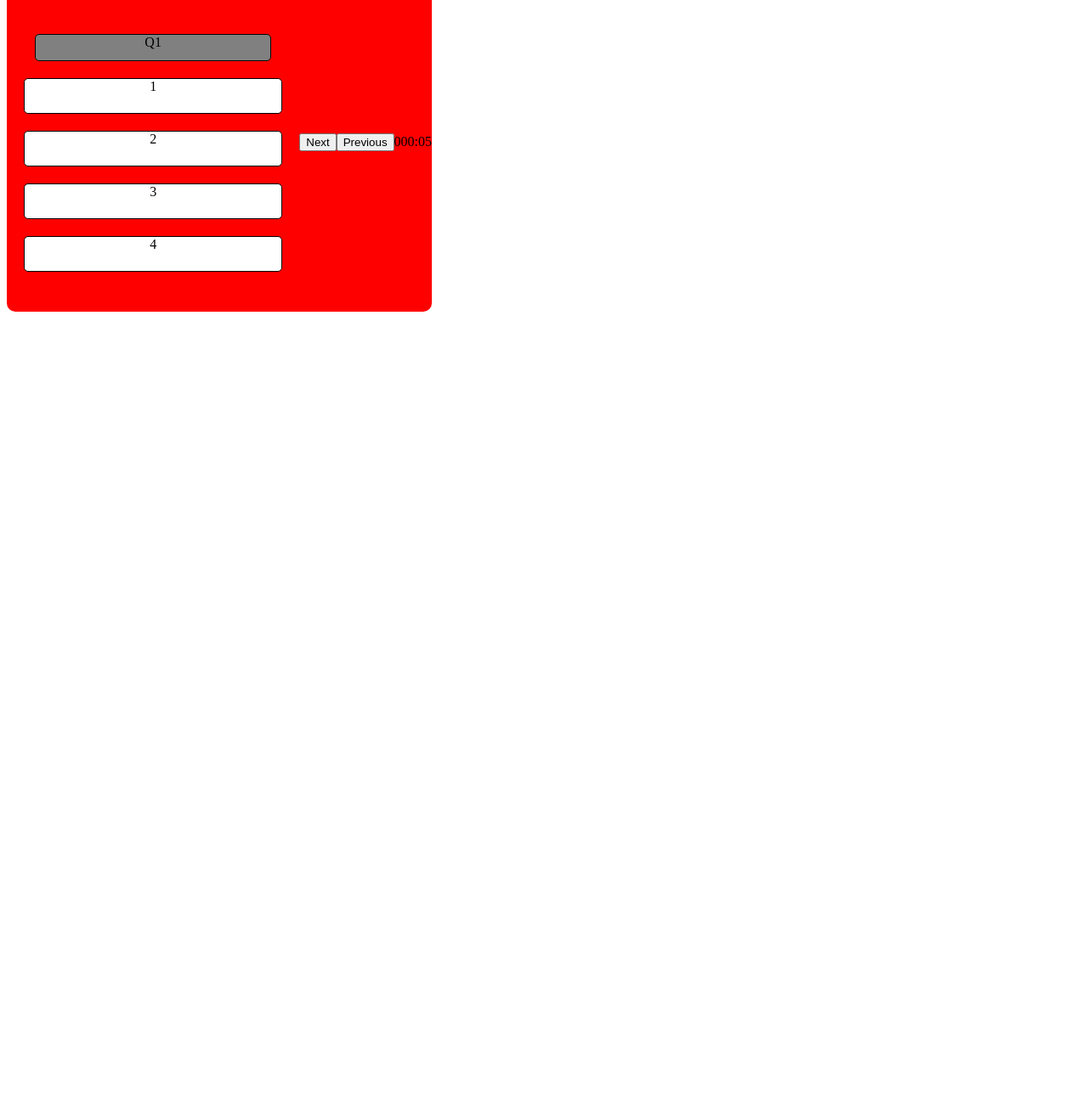
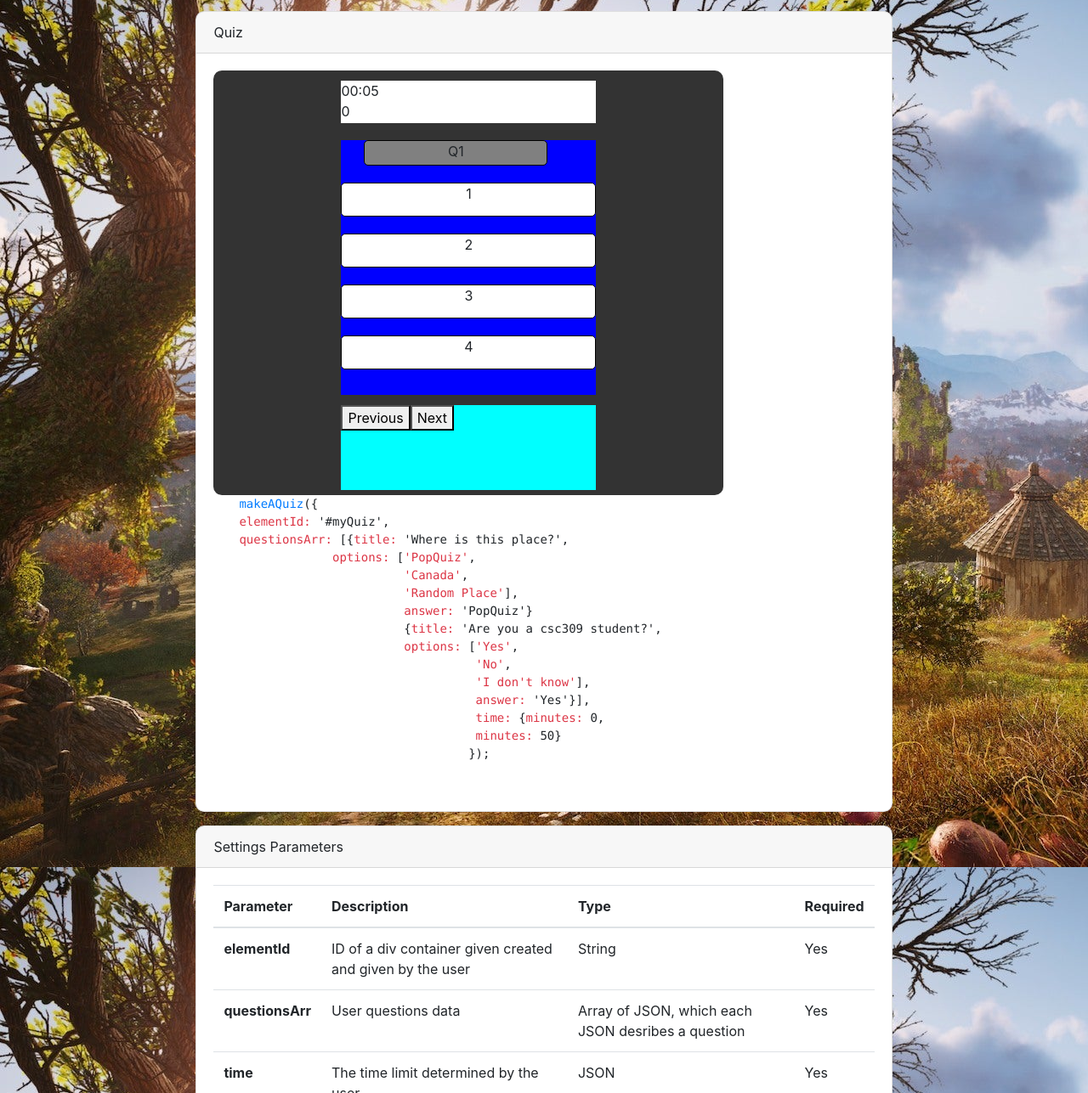
Before and after one commit to roozbehR/js-library-yadolla6, a plain HTML site: page test-page.html in a window 1280 px wide. Shown: the part 59-1346 px from the top of the page at 85% size. Before the commit the page ends 800 px from the top, so only its background shows below. Drawn offline with nearby package versions, Linux system fonts and the light colour scheme.

Commit message:
Changed test-page, gave styling to sample quiz in test-page

```diff
--- a/PopQuiz.js
+++ b/PopQuiz.js
@@ -37,6 +37,9 @@ class Quiz {
         this.timeInterval = null;
         this.questionsArr = this.populateQuestions(settings.questionsArr);
         this.questionIndex = 0;
+        this.header = document.createElement('div');
+        this.questionsPart = document.createElement('div');
+        this.bottomPart = document.createElement('div');
     }
     validateInput(settings) {
         let {elementId, questionsArr, time} = settings;
@@ -99,15 +102,19 @@ class Quiz {
         oldQ.parentNode.replaceChild(this.questionsArr[this.questionIndex], oldQ);
     }
     render = () => {
-        this.element.style = 'width: 500px; height: 400px; border-radius: 10px; background-color: red;'+
-         'display: flex; align-items: center; justify-content: center;'
-        this.element.appendChild(this.questionsArr[this.questionIndex]);
+        this.header.id = "quiz-header";
+        this.questionsPart.id = "quiz-question-part";
+        this.bottomPart.id = "quiz-bottom-part";
+        this.header.appendChild(this.renderTime());
+        this.header.appendChild(this.score);
+        this.questionsPart.appendChild(this.questionsArr[this.questionIndex]);
+        this.previousButton.addEventListener('click', this.showPreviousQuestion);
+        this.bottomPart.appendChild(this.previousButton);
         this.nextButton.addEventListener('click', this.showNextQuestion);
-        this.element.appendChild(this.nextButton);
-        this.previousButton.addEventListener('click', this.showPreviousQuestion);
-        this.element.appendChild(this.previousButton);
-        this.element.appendChild(this.score);
-        this.element.appendChild(this.renderTime());
+        this.bottomPart.appendChild(this.nextButton);
+        this.element.appendChild(this.header);
+        this.element.appendChild(this.questionsPart);
+        this.element.appendChild(this.bottomPart);
 
     }
 }
--- /dev/null
+++ b/example-style.css
@@ -0,0 +1,17 @@
+body {
+  background-image: url("ac_valhalla_settlement.jpg");
+}
+.card,
+.mt-3 {
+  width: 80%;
+  margin-left: auto;
+  margin-right: auto;
+  margin-bottom: 10px;
+  border-radius: 10px;
+}
+.card > myQuiz {
+  align-items: center;
+}
+.mt-3 > myQuiz {
+  align-items: center;
+}
--- a/example.js
+++ b/example.js
@@ -4,7 +4,7 @@
 
 // Circle Generator
 makeAQuiz({
-    elementId: '#myQuiz',
+    elementId: "#myQuiz",
     questionsArr: [
         {
             title: "Q1",
--- a/style.css
+++ b/style.css
@@ -1,3 +1,33 @@
+#myQuiz {
+  width: 600px;
+  height: 500px;
+  background-color: rgba(1, 1, 1, 0.8);
+  border-radius: 10px;
+}
+#quiz-header {
+  width: 300px;
+  height: 50px;
+  background-color: white;
+  margin-left: auto;
+  margin-right: auto;
+  margin-top: 2%;
+}
+#quiz-question-part {
+  width: 300px;
+  height: 300px;
+  background-color: blue;
+  margin-left: auto;
+  margin-right: auto;
+  margin-top: 2%;
+}
+#quiz-bottom-part {
+  width: 300px;
+  height: 100px;
+  background-color: aqua;
+  margin-left: auto;
+  margin-right: auto;
+  margin-top: 2%;
+}
 #question-box {
   text-align: center;
   width: 90%;
@@ -7,8 +37,6 @@
 
 #list-of-options {
   list-style-type: none;
-    align-items: center;
-    justify-content: center;
   padding-left: 0;
 }
 .options {
@@ -19,6 +47,9 @@
   margin: 20px;
   height: 40px;
   vertical-align: middle;
+  width: 300px;
+  margin-left: auto;
+  margin-right: auto;
 }
 #title-box {
   background-color: gray;
--- a/test-page.html
+++ b/test-page.html
@@ -5,49 +5,171 @@
     <meta name="viewport" content="width=device-width, initial-scale=1">
 
     <title>JS Libraries</title>
+    <link rel="stylesheet" href="https://stackpath.bootstrapcdn.com/bootstrap/4.1.3/css/bootstrap.min.css" integrity="sha384-MCw98/SFnGE8fJT3GXwEOngsV7Zt27NXFoaoApmYm81iuXoPkFOJwJ8ERdknLPMO" crossorigin="anonymous">
     <link rel="stylesheet" href="style.css">
-
-    <!------- Loading JS scripts ------->
-    <!-- When loading JS scripts, considerations should be made regarding when
-         the DOM is being loaded, and when different scripts
-         depend on each other. Below are examples of a few different ways to load the scripts.
-
-     -->
-
-     <!-- Load any CSS before the JS in case you need to access styles in your scripts. -->
-     <!-- <link rel="stylesheet" type="text/css" href="someStylesheet.css"> -->
-
-   	<!-- If you don't use either 'async' or 'defer', the HTML parsing/DOM loading is blocked until the script is downloaded and executed. -->
-    <!-- Since it is the top script on the page, it will block
-      before loading everything under it (including the <body>).  -->
-
-    <!-- 'defer' states that the script should be executed after the HTML is parsed.
-         If multiple scripts have 'defer', they are loaded one after the other.
-         This will guarantee execution order, and ensure that scripts that depend on each other load
-         in an order that will not cause errors. -->
-    <!-- First we load jquery from a Google CDN (content delivery network). -->
-    <!-- Then we load a script that depends on jQuery -->
+    <link rel="stylesheet" href="example-style.css">
     <script defer type="text/javascript" src='PopQuiz.js'></script>
-    <!-- Then we load a script that depends on our libraries (and jQuery) -->
     <script defer type="text/javascript" src='example.js'></script>
-
-    <!--
-    - 'async' states that it is safe to download the script without blocking
-    HTML parsing, and execute  once downloaded (DOM loading, if not completed, pauses during script execution).
-    This allows for quicker loading of the DOM content while waiting for scripts to download.
-    Note that if multiple scripts are 'async', their order
-    of loading is *not* guaratneed, and async scripts may also be executed after
-    the 'DOMContentLoaded' event is fired (we make up for this in the dom_load_async.js file).
-    * General rule: don't use async on scripts that depend on each other. *
-     Often scripts like ads and analytics are loaded async since they don't depend
-     on other scipts.
-    -->
-
  </head>
  <body>
+  <nav class="navbar navbar-expand-lg navbar-dark bg-primary">
+    <a class="navbar-brand" href="#">Welcome to PopQuiz</a>
+    <div class="collapse navbar-collapse" id="navbarSupportedContent">
+      <ul class="navbar-nav mr-auto">
+        <li class="nav-item active">
+          <a class="nav-link" href="#">Example Quiz<span class="sr-only">(current)</span></a>
+        </li>
+      </ul>
+    </div>
+  </nav>
 
- 	<div id='myId'>Here's some text</div>
-     <div id='myQuiz'></div>
+
+  <div class="container-sm mt-3">
+    <div class="card">
+        <div class="card-header">
+            Quiz
+        </div>
+        <div class="card-body">
+            <div class="col">
+              <div class="row">
+                <div id="myQuiz"></div>
+              </div>
+                <div class="row">
+                    <div id="quiz"></div>
+                </div>
+                <div class="col">
+                    <pre class="code"><span class="text-primary">makeAQuiz</span>({
+<span class="text-danger">elementId: </span>'#myQuiz',
+<span class="text-danger">questionsArr:</span> [{<span class="text-danger">title:</span> 'Where is this place?',
+             <span class="text-danger">options:</span> [<span class="text-danger">'PopQuiz'</span>,
+                       <span class="text-danger">'Canada'</span>,
+                       <span class="text-danger">'Random Place'</span>],
+                       <span class="text-danger">answer:</span> 'PopQuiz'}
+                       {<span class="text-danger">title:</span> 'Are you a csc309 student?',
+                       <span class="text-danger">options:</span> [<span class="text-danger">'Yes'</span>,
+                                 <span class="text-danger">'No'</span>,
+                                 <span class="text-danger">'I don't know'</span>],
+                                 <span class="text-danger">answer:</span> 'Yes'}],
+                                 <span class="text-danger">time:</span> {<span class="text-danger">minutes:</span> 0,
+                                 <span class="text-danger">minutes:</span> 50}
+                                });
+                    </pre>
+                </div>
+            </div>
+        </div>
+    </div>
+
+  <div class="card mt-3">
+    <div class="card-header">
+        Settings Parameters
+    </div>
+    <div class="card-body">
+        <table class="table">
+            <thead>
+                <tr>
+                    <th scope="col">Parameter</th>
+                    <th scope="col">Description</th>
+                    <th scope="col">Type</th>
+                    <th scope="col">Required</th>
+                </tr>
+            </thead>
+            <tbody>
+                <tr>
+                    <th scope="row">elementId</th>
+                    <td>ID of a div container given created and given by the user</td>
+                    <td>String</td>
+                    <td>Yes</td>
+                </tr>
+                <tr>
+                  <th scope="row">questionsArr</th>
+                  <td>User questions data</td>
+                  <td>Array of JSON, which each JSON desribes a question</td>
+                  <td>Yes</td>
+              </tr>
+                <tr>
+                    <th scope="row">time</th>
+                    <td>The time limit determined by the user</td>
+                    <td>JSON</td>
+                    <td>Yes</td>
+                </tr>
+            </tbody>
+        </table>
+    </div>
+</div>
+
+<div class="card mt-3">
+    <div class="card-header">
+        Question Parameters
+    </div>
+    <div class="card-body">
+        <table class="table">
+            <thead>
+                <tr>
+                    <th scope="col">Parameter</th>
+                    <th scope="col">Description</th>
+                    <th scope="col">Type</th>
+                    <th scope="col">Required</th>
+                </tr>
+            </thead>
+            <tbody>
+                <tr>
+                    <th scope="row">title</th>
+                    <td>Questions description/title</td>
+                    <td>String</td>
+                    <td>Yes</td>
+                </tr>
+                <tr>
+                    <th scope="row">options</th>
+                    <td>Options of the question determined by the user</td>
+                    <td>Array of strings</td>
+                    <td>Yes</td>
+                </tr>
+                <tr>
+                    <th scope="row">answer</th>
+                    <td>Answer to the question determined by the user</td>
+                    <td>String</td>
+                    <td>Yes</td>
+                </tr>
+            </tbody>
+        </table>
+    </div>
+</div>
+
+<div class="card mt-3">
+    <div class="card-header">
+        Time Parameters
+    </div>
+    <div class="card-body">
+        <table class="table">
+            <thead>
+                <tr>
+                    <th scope="col">Parameter</th>
+                    <th scope="col">Description</th>
+                    <th scope="col">Type</th>
+                    <th scope="col">Required</th>
+                </tr>
+            </thead>
+            <tbody>
+                <tr>
+                    <th scope="row">minutes</th>
+                    <td>minutes protion of the total given time to complete the quiz</td>
+                    <td>Integer</td>
+                    <td>Yes</td>
+                </tr>
+                <tr>
+                    <th scope="row">seconds</th>
+                    <td>seconds protion of the total given time to complete the quiz</td>
+                    <td>Integer</td>
+                    <td>Yes </td>
+                </tr>
+            </tbody>
+        </table>
+    </div>
+</div>
+</div>
+
+
+     <!-- <div id='myQuiz'></div> -->
 
  </body>
 
```
Also changed, not shown: ac_valhalla_settlement.jpg (added). Lines whose indentation alone changed are shown as unchanged.
